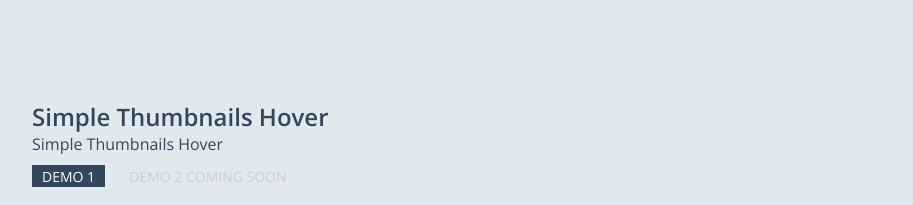
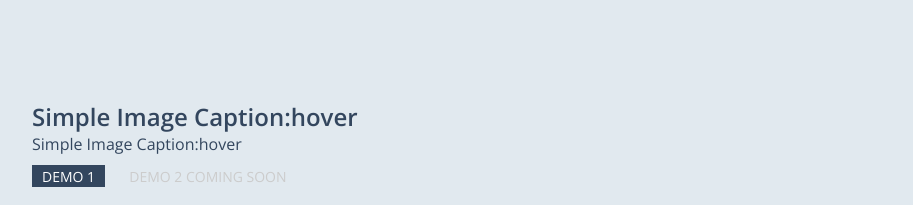
Before and after one commit to radbzn/simpleimagecaptionhover, a plain HTML site: page index.html in a window 1280 px wide. Shown: the top 205 px of the page, without its empty margins (183-1096 px from the left). Drawn offline with nearby package versions, Linux system fonts and the light colour scheme.

Commit message:
Update index description

```diff
--- a/index.html
+++ b/index.html
@@ -23,8 +23,8 @@
 	<body>
 			<header>
 				<div class="wrapper">
-					<h1>Simple Thumbnails Hover</h1>
-					<p>Simple Thumbnails Hover</p>
+					<h1>Simple Image Caption:hover</h1>
+					<p>Simple Image Caption:hover</p>
 					<div class="demo-links">
 						<a href="#" class="active">Demo 1</a>
 						<a href="#" class="coming">Demo 2 <span>Coming Soon</span></a>
```
